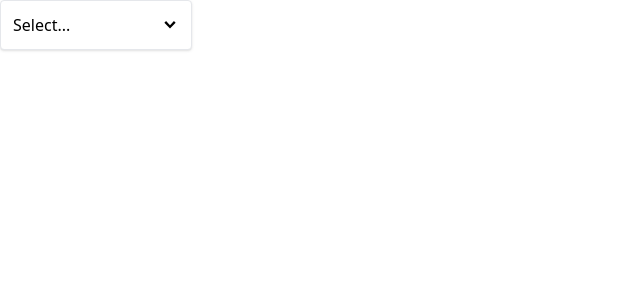
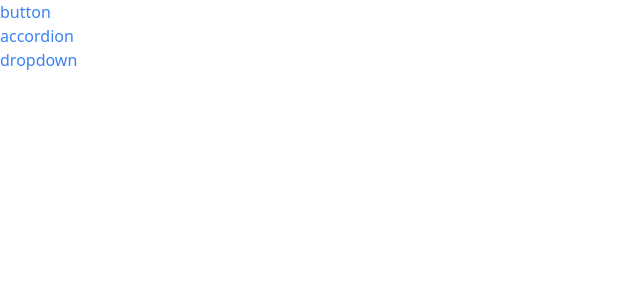
Before and after one commit to klaudiak98/components-list, a React (Create React App) app: page / in a window 1280 px wide. Shown: the top 300 px of the page, without its empty margins (0-640 px from the left). Built offline with nearby package versions, Linux system fonts and the light colour scheme.

Commit message:
Prepare navigation and Link, Router components

```diff
--- a/src/App.jsx
+++ b/src/App.jsx
@@ -1,13 +1,26 @@
-// import ButtonPage from "./pages/ButtonPage"
-// import AccordionPage from "./pages/AccordionPage"
+import ButtonPage from "./pages/ButtonPage"
+import AccordionPage from "./pages/AccordionPage"
 import DropdownPage from "./pages/DropdownPage"
+import Link from "./components/Link"
+import Route from "./components/Route"
 
 const App = () => {
 
     return <div>
-        {/* <ButtonPage/> */}
-        {/* <AccordionPage/> */}
-        <DropdownPage/>
+        <Link to="/button">button</Link><br/>
+        <Link to="/accordion">accordion</Link><br/>
+        <Link to="/dropdown">dropdown</Link>
+        <div>
+            <Route path='/button'>
+                <ButtonPage/>
+            </Route>
+            <Route path='/accordion'>
+                <AccordionPage/>
+            </Route>
+            <Route path='/dropdown'>
+                <DropdownPage/>
+            </Route>
+        </div>
     </div>
 }
 
--- /dev/null
+++ b/src/components/Link.jsx
@@ -0,0 +1,22 @@
+import classNames from "classnames"
+import useNavigation from '../hooks/useNavigationContext'
+
+const Link = ({to, children}) => {
+    const {navigate} = useNavigation()
+
+    const classes = classNames('text-blue-500')
+
+    const handleClick = (event) => {
+      if (event.metaKey || event.ctrlKey) {
+        return
+      }
+      event.preventDefault()
+      navigate(to)
+    }
+
+  return (
+    <a href={to} onClick={handleClick} className={classes}>{children}</a>
+  )
+}
+
+export default Link
--- /dev/null
+++ b/src/components/Route.jsx
@@ -0,0 +1,12 @@
+import useNavigation from '../hooks/useNavigationContext'
+
+const Route = ({path, children}) => {
+    const {currentPath} = useNavigation()
+
+    if (path === currentPath) {
+        return children
+    }
+    return null
+}
+
+export default Route
--- /dev/null
+++ b/src/context/NavigationContext.jsx
@@ -0,0 +1,31 @@
+import { createContext, useState, useEffect } from "react";
+
+const NavigationContext= createContext()
+
+const NavigationProvider = ({ children }) => {
+    const [currentPath, setCurrentPath] = useState(window.location.pathname)
+
+    useEffect(() => {
+        const handler = () => {
+            setCurrentPath(window.location.pathname)
+        }
+
+        window.addEventListener("popstate", handler)
+
+        return () => {
+            window.removeEventListener("popstate", handler)
+        }
+    }, [])
+
+    const navigate = (to) => {
+        window.history.pushState({}, '', to)
+        setCurrentPath(to)
+    }
+
+    return <NavigationContext.Provider value={{ currentPath, navigate }}>
+        {children}
+    </NavigationContext.Provider>
+}
+
+export { NavigationProvider }
+export default NavigationContext
--- /dev/null
+++ b/src/hooks/useNavigationContext.jsx
@@ -0,0 +1,7 @@
+import { useContext } from "react"
+import NavigationContext from "../context/NavigationContext"
+
+const useNavigation = () => {
+    return useContext(NavigationContext)
+}
+export default useNavigation
--- a/src/index.js
+++ b/src/index.js
@@ -2,8 +2,13 @@
 import React from 'react'
 import ReactDOM from 'react-dom/client'
 import App from './App'
+import { NavigationProvider } from './context/NavigationContext'
 
 const el = document.getElementById('root')
 const root = ReactDOM.createRoot(el)
 
-root.render(<App/>)
+root.render(
+    <NavigationProvider>
+        <App/>
+    </NavigationProvider>
+)
```
